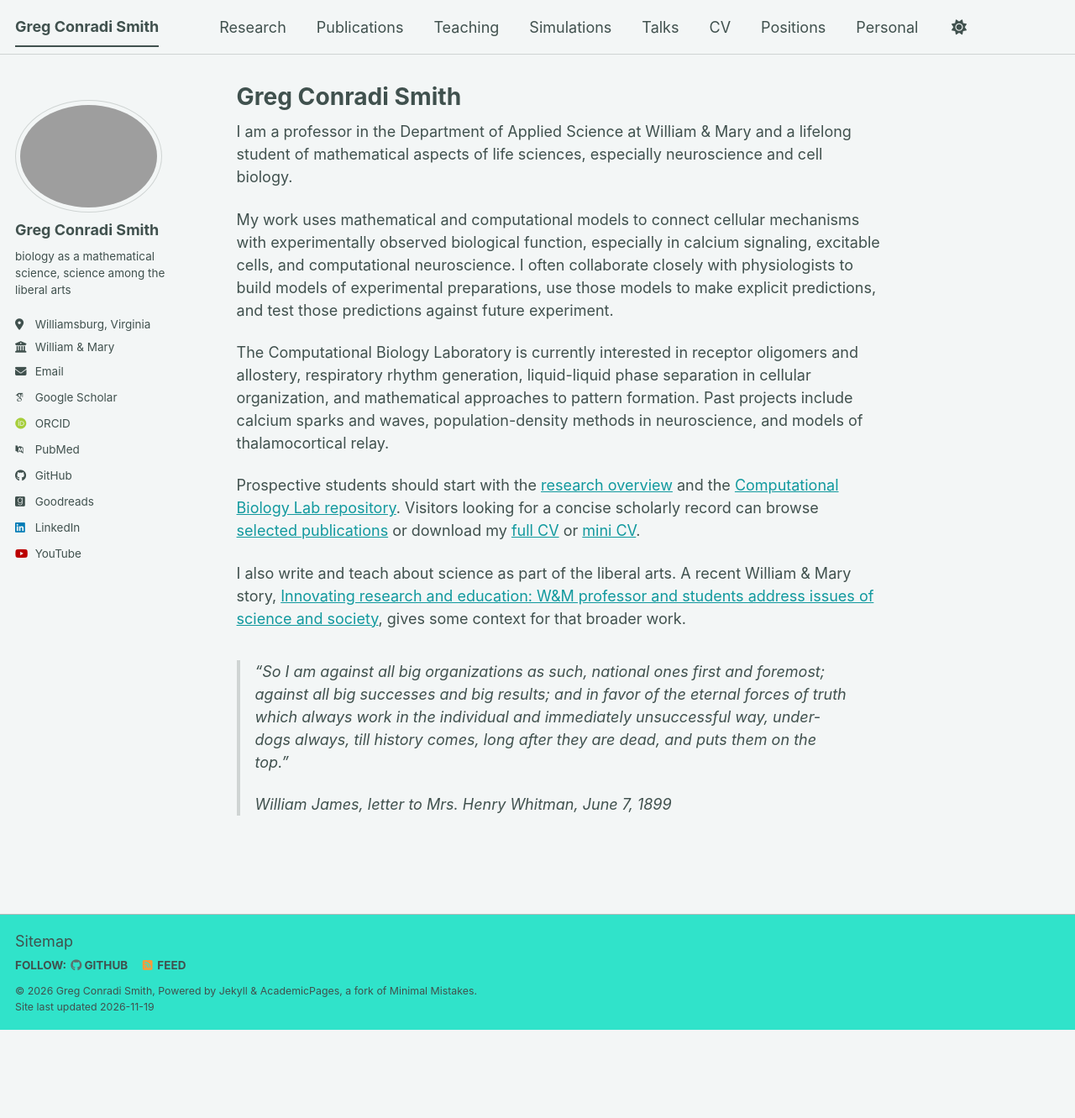
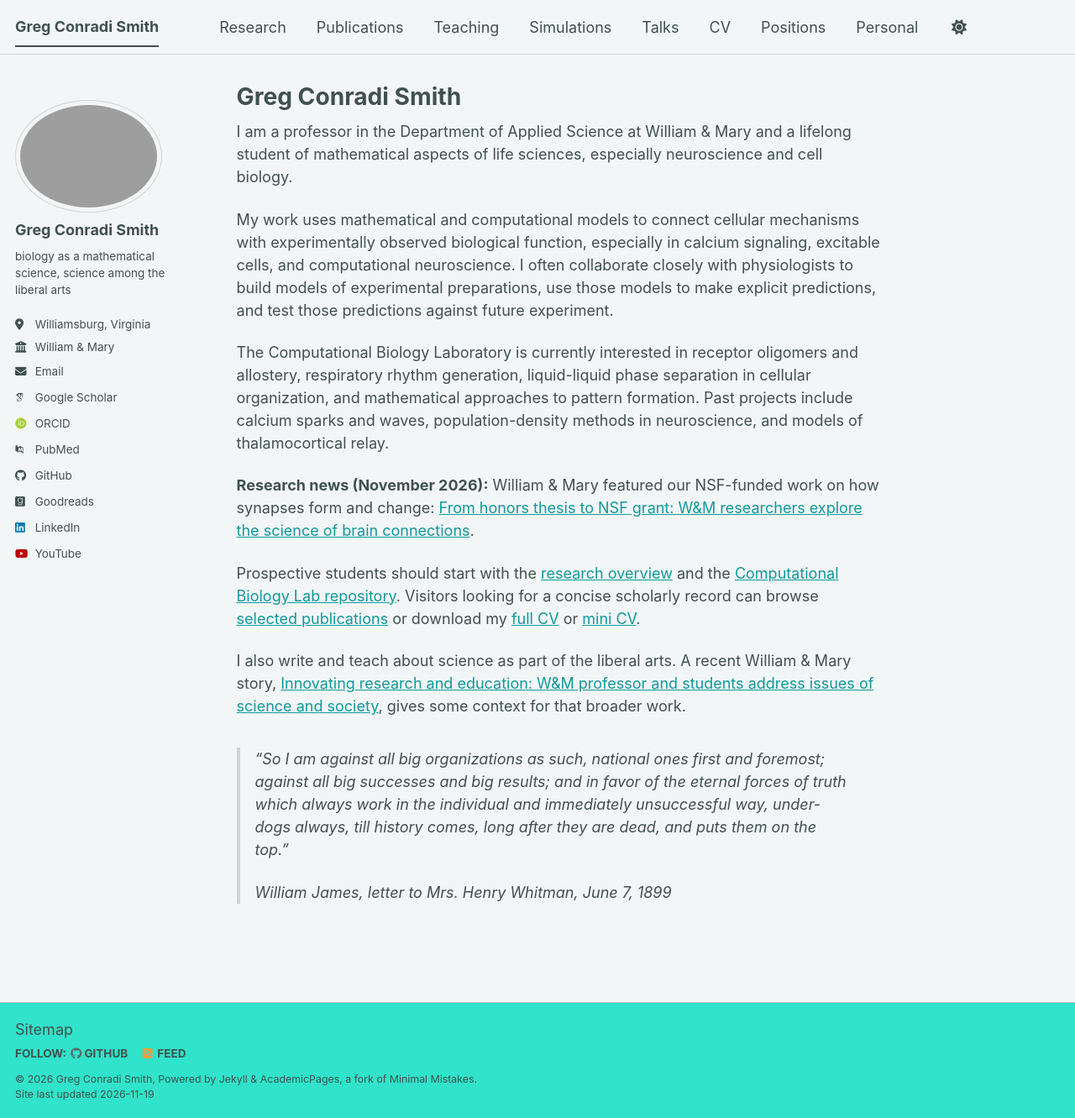
Before and after one commit to gregconradismith/gregconradismith.github.io, a Jekyll site: the page built from _pages/about.md, in a window 1280 px wide and 1331 px high. Shown: the whole window at 84% size. Built offline with Jekyll 4.4.1, drawn with Linux system fonts in a browser that asks for light colours; some web fonts are replaced; a script bundle is joined from its source files by our own code; library files that are not in the unit come from our copies.

Commit message:
Link W&M NSF grant feature from academic homepage

```diff
--- a/_pages/about.md
+++ b/_pages/about.md
@@ -13,6 +13,8 @@ My work uses mathematical and computational models to connect cellular mechanism
 
 The Computational Biology Laboratory is currently interested in receptor oligomers and allostery, respiratory rhythm generation, liquid-liquid phase separation in cellular organization, and mathematical approaches to pattern formation. Past projects include calcium sparks and waves, population-density methods in neuroscience, and models of thalamocortical relay.
 
+**Research news (November 2026):** William & Mary featured our NSF-funded work on how synapses form and change: [From honors thesis to NSF grant: W&M researchers explore the science of brain connections](https://cdsp.wm.edu/about/news-events/news/from-honors-thesis-to-nsf-grant-wm-researchers-explore-the-science-of-brain-connections.php).
+
 Prospective students should start with the [research overview](/research/) and the [Computational Biology Lab repository](https://github.com/gregconradismith/computational-biology-lab-at-william-and-mary-examples). Visitors looking for a concise scholarly record can browse [selected publications](/publications/) or download my [full CV](/files/Greg_Conradi_Smith_Curriculum_Vitae.pdf) or [mini CV](/files/Greg_Conradi_Smith_Mini_CV.pdf).
 
 I also write and teach about science as part of the liberal arts. A recent William & Mary story, [Innovating research and education: W&M professor and students address issues of science and society](https://news.wm.edu/2023/11/16/innovating-research-and-education-wm-professor-and-students-address-issues-of-science-and-society/), gives some context for that broader work.
```
